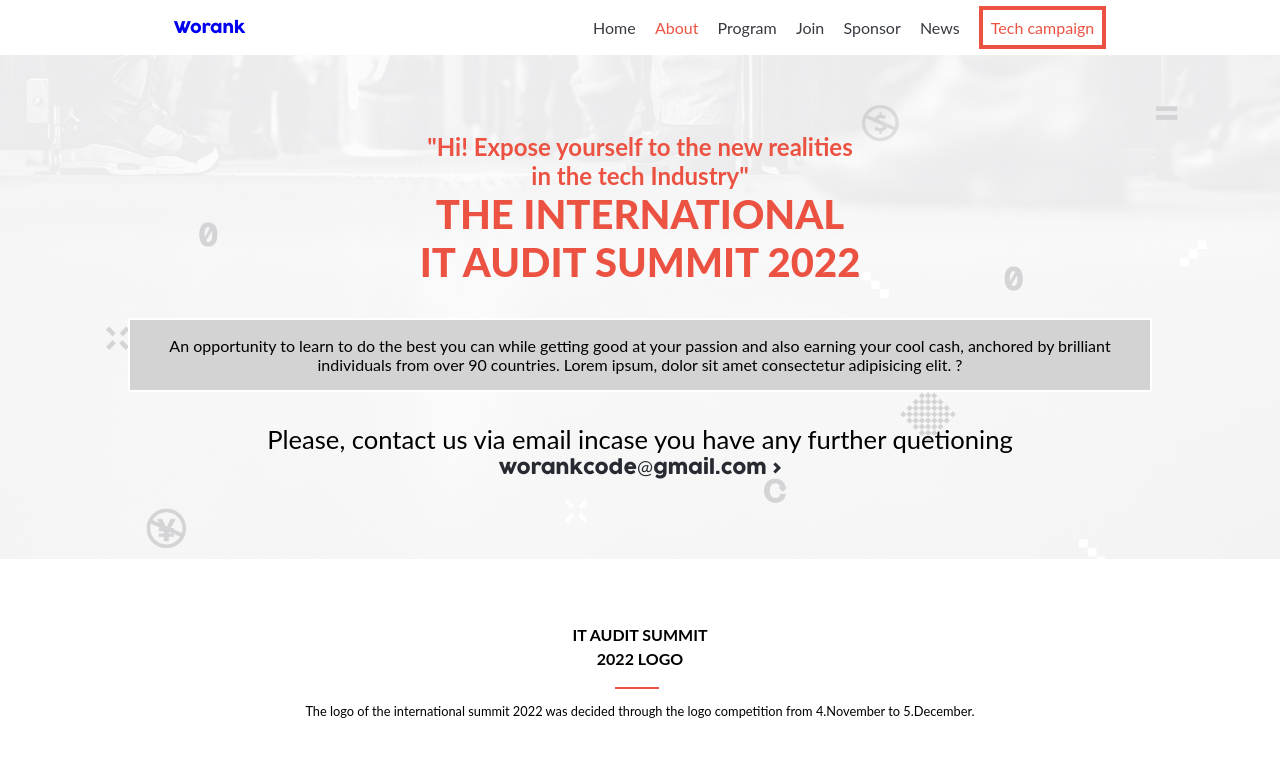
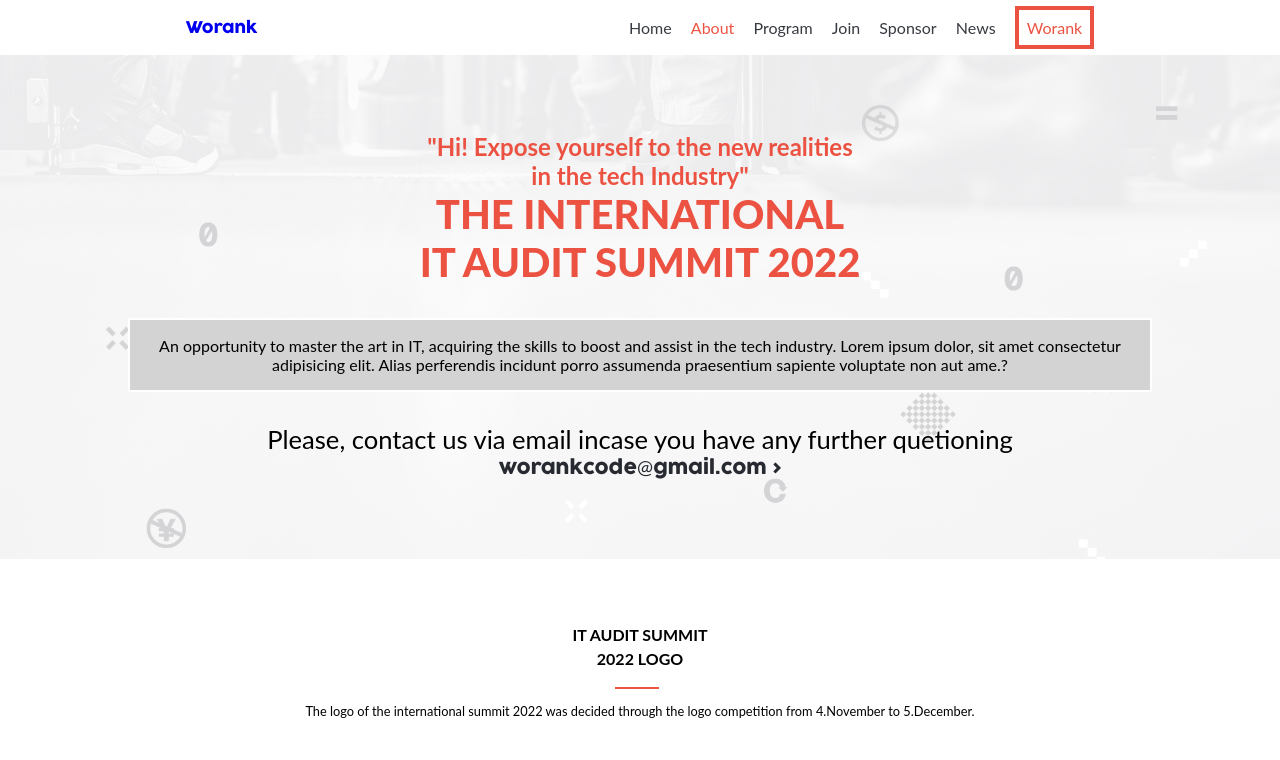
Before and after one commit to Alabi12/First-Captone-Project, a website: page about.html in a window 1280 px wide. Shown: the part 27-787 px from the top of the page. Drawn offline with Linux system fonts and the light colour scheme.

```diff
--- a/about.html
+++ b/about.html
@@ -55,7 +55,7 @@
                         <a href="#" class="main-nav__link">News</a>
                     </li>
                     <li class="main-nav__item">
-                        <a href="#" id="tecno" class="main-nav__link">Tech campaign</a>
+                        <a href="#" id="tecno" class="main-nav__link">Worank</a>
                     </li>
                 </ul>
                 <ul class="main-nav__list__mobile">
@@ -108,10 +108,10 @@
             </div>
             <div class="hero__body">
                 <p class="hero__text">
-                    An opportunity to learn to do the best you can while getting good at
-                    your passion and also earning your cool cash, anchored by brilliant
-                    individuals from over 90 countries. Lorem ipsum, dolor sit amet
-                    consectetur adipisicing elit. ?
+                    An opportunity to master the art in IT, acquiring the
+                    skills to boost and assist in the tech industry. Lorem ipsum dolor,
+                    sit amet consectetur adipisicing elit. Alias perferendis incidunt porro
+                     assumenda praesentium sapiente voluptate non aut ame.?
                 </p>
             </div>
             <div class="hero__footer">
```
Also changed, not shown: index.html (+1 -1 lines), style.css (+7 -5 lines).
